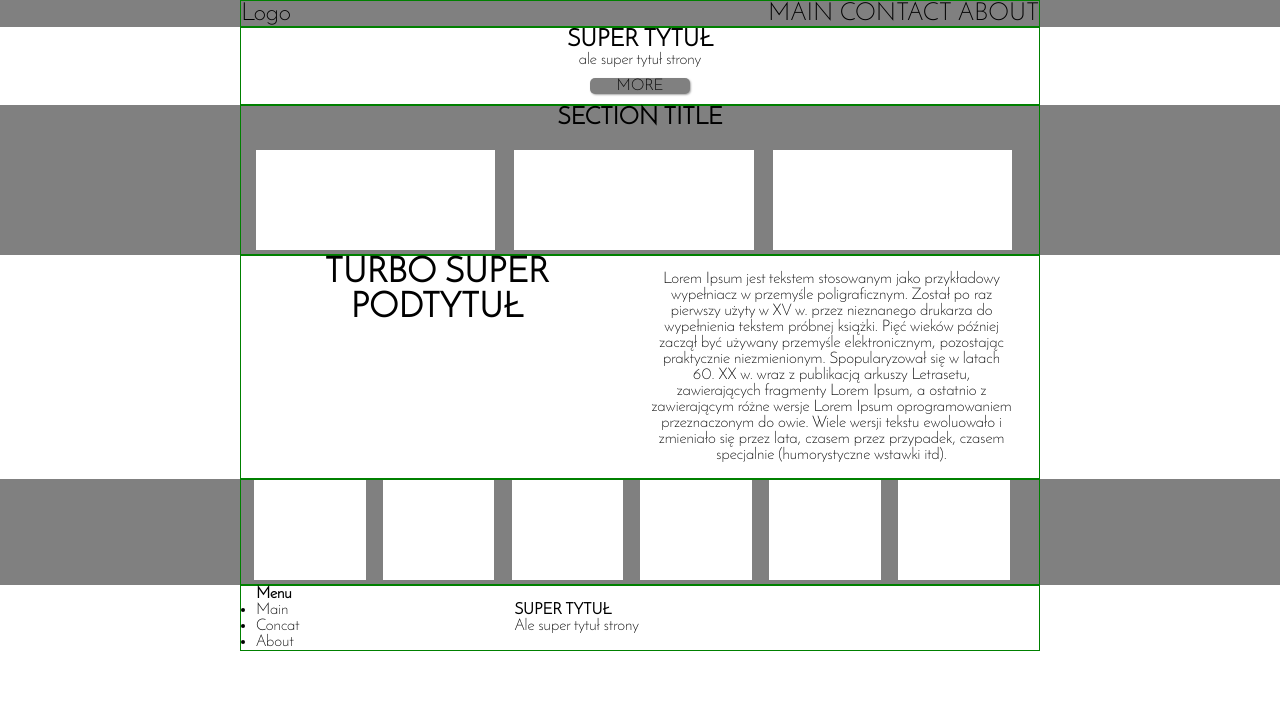
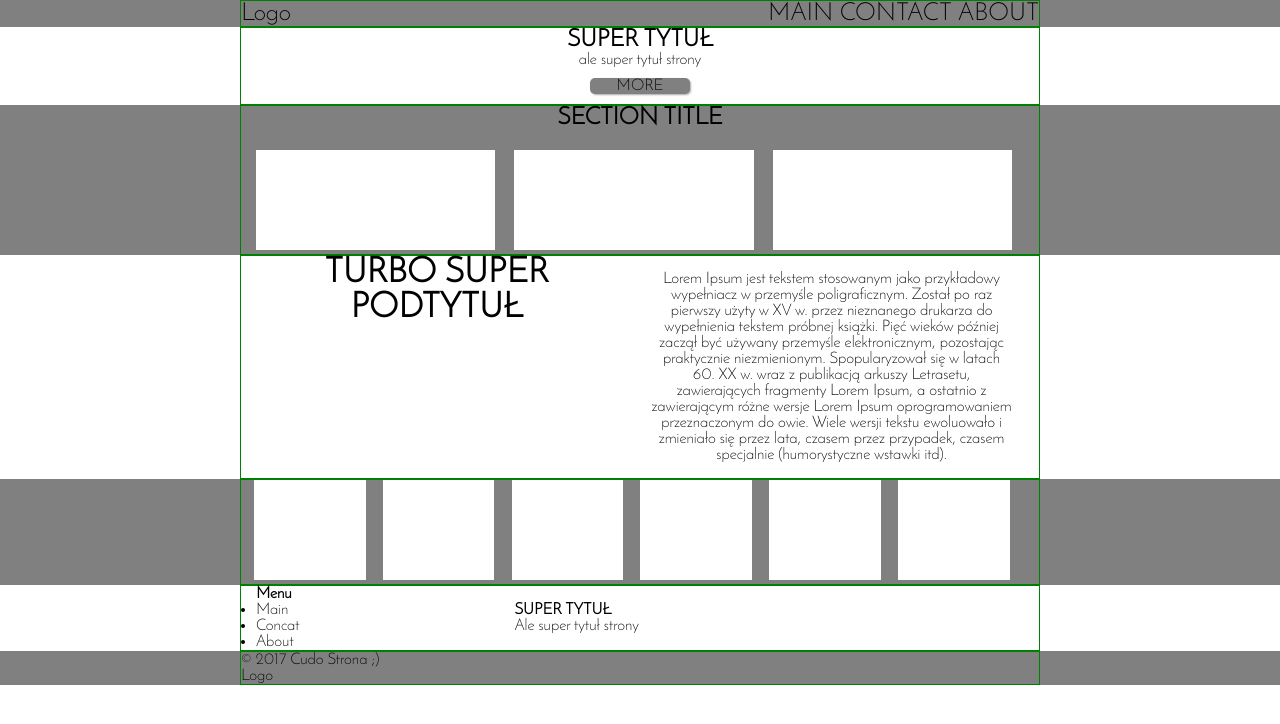
Before and after one commit to Luposodrom/simple-layout, a plain HTML site: page index.html in a window 1280 px wide. Drawn offline with Linux system fonts and the light colour scheme; files whose address does not match are found by name; a web font is replaced by a local one.

Commit message:
footer added

```diff
--- a/css/style.css
+++ b/css/style.css
@@ -130,3 +130,12 @@ body{
 .our-clients{
 	background-color: grey;
 }
+
+.super-section{
+	background-color: begie;
+}
+/* styling for footer*/
+footer{
+	width: 100%;
+	background-color: grey;
+}
--- a/index.html
+++ b/index.html
@@ -83,7 +83,7 @@
      </div>
    </div>
  </section>
- <section>
+ <section class="super-secion">
    <div class="main-width">
      <div class="medium-box">
        <h4>Menu</h4>
@@ -108,6 +108,17 @@
 
    </div>
  </section>
+ <footer>
+   <div class="main-width">
+     <div id="copywright">
+       &copy 2017 Cudo Strona ;)
+     </div>
+     <div class="footer-logo">
+       Logo
+     </div>
+
+   </div>
+ </footer>
 
 
 
```
